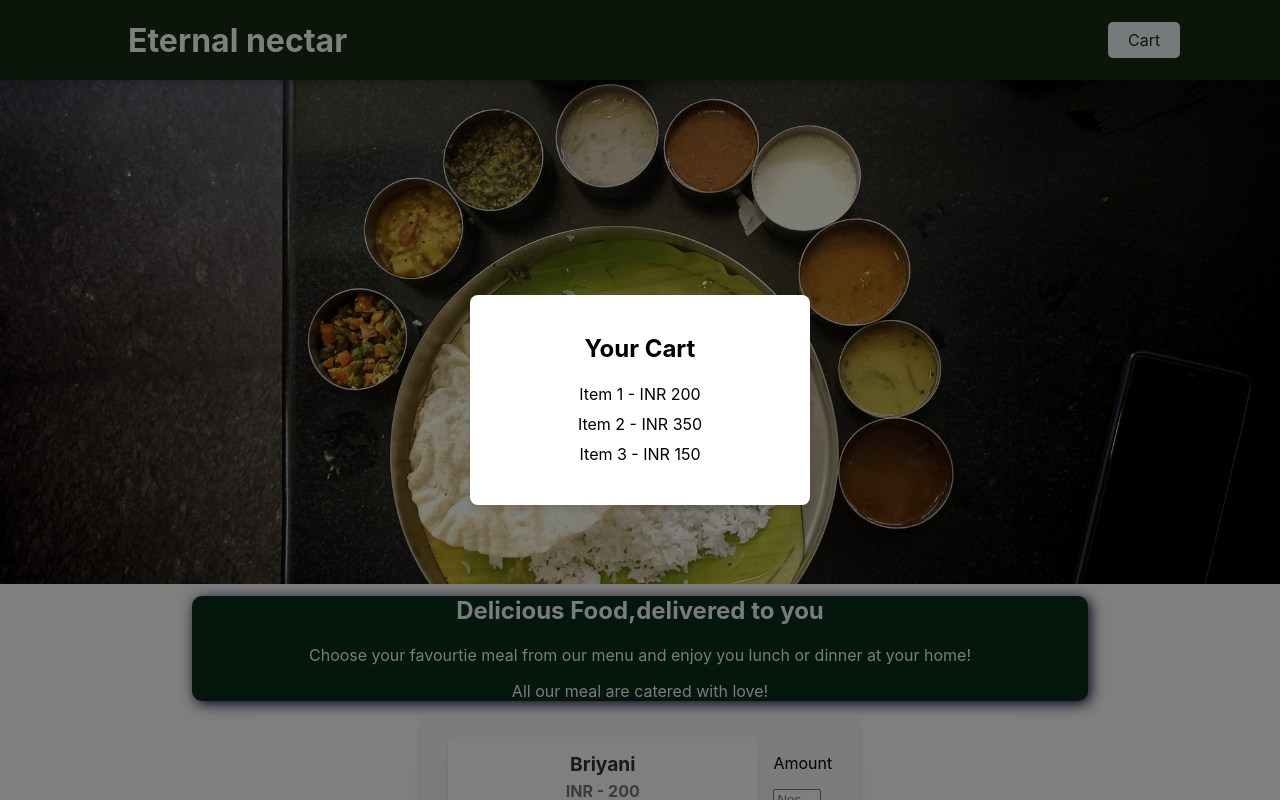
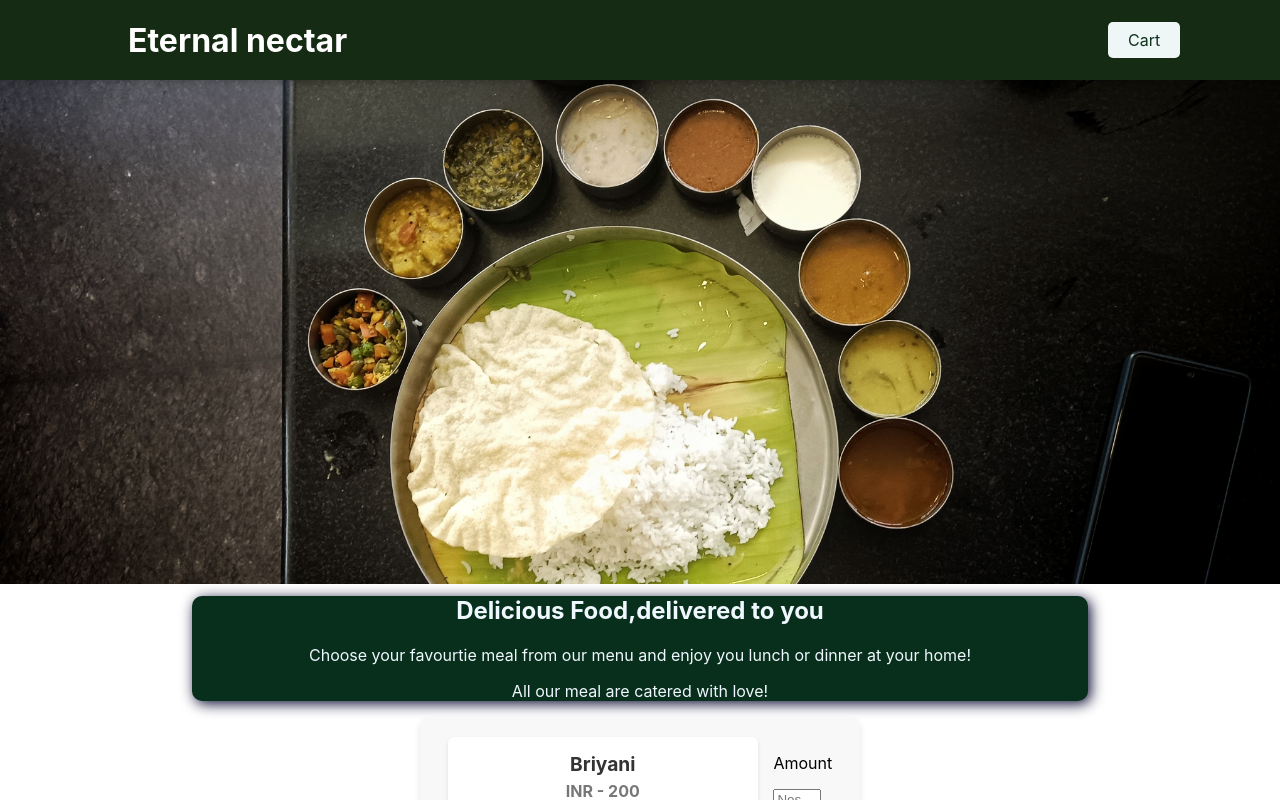
Before and after one commit to sabareesanrajkumar/restaurant-website, a React (Create React App) app in the folder restaurant-website/: page / in a window 1280 px wide. Shown: the top 800 px of the page. Built offline with nearby package versions, Linux system fonts and the light colour scheme.

Commit message:
using event emitter for efficiency

```diff
--- a/restaurant-website/src/App.js
+++ b/restaurant-website/src/App.js
@@ -9,9 +9,9 @@ function App() {
   return (
     <div className="App">
       <Header />
+      <Cart />
       <Meals />
       <Menu />
-      <Cart />
     </div>
   );
 }
--- a/restaurant-website/src/components/Cart/Cart.css
+++ b/restaurant-website/src/components/Cart/Cart.css
@@ -8,7 +8,7 @@
     display: flex;
     justify-content: center;
     align-items: center;
-    z-index: 1000;
+    z-index: 5;
   }
 
   .cart-modal {
@@ -17,6 +17,7 @@
     border-radius: 8px;
     box-shadow: 0 4px 6px rgba(0, 0, 0, 0.1);
     width: 300px;
+    height: 350px;
     text-align: center;
   }
 
@@ -49,7 +50,11 @@
   }
 
   .cart-actions button:first-child {
-    background: #ccc;
+    background: #fcfcfc;
+  }
+
+  .cart-actions button:first-child:hover {
+    background: #5e5d5d;
   }
 
   .cart-actions button:last-child {
@@ -57,13 +62,6 @@
     color: white;
   }
 
-  .cart-icon {
-    padding: 10px 15px;
-    font-size: 1rem;
-    cursor: pointer;
-    border: none;
-    background: #007bff;
-    color: white;
-    border-radius: 5px;
-    margin: 20px;
+  .cart-actions button:last-child:hover {
+    background: #12421e;
   }
--- a/restaurant-website/src/components/Cart/Cart.jsx
+++ b/restaurant-website/src/components/Cart/Cart.jsx
@@ -1,8 +1,22 @@
-import React, { useState } from 'react';
+import React, { useState, useEffect } from 'react';
 import ReactDOM from 'react-dom';
 import './Cart.css';
+import eventEmitter from '../EventEmitter/EventEmitter';
 
 const Cart = () => {
+  const [isOpen, setIsOpen] = useState(false);
+
+  useEffect(() => {
+    const toggleCart = () => setIsOpen((prev) => !prev);
+    eventEmitter.on('toggleCart', toggleCart);
+
+    return () => {
+      eventEmitter.off('toggleCart', toggleCart);
+    };
+  }, []);
+
+  if (!isOpen) return null;
+
   return ReactDOM.createPortal(
     <div className="cart-overlay">
       <div className="cart-modal">
@@ -13,7 +27,7 @@ const Cart = () => {
           <li>Item 3 - INR 150</li>
         </ul>
         <div className="cart-actions">
-          <button>Close</button>
+          <button onClick={() => eventEmitter.emit('toggleCart')}>Close</button>
           <button>Order</button>
         </div>
       </div>
--- /dev/null
+++ b/restaurant-website/src/components/EventEmitter/EventEmitter.js
@@ -0,0 +1,5 @@
+import EventEmitter from 'events';
+
+const eventEmitter = new EventEmitter();
+
+export default eventEmitter;
--- a/restaurant-website/src/components/layout/Header/Header.css
+++ b/restaurant-website/src/components/layout/Header/Header.css
@@ -28,18 +28,18 @@
   }
 
 
-button{
+.header-cart-button{
   all:unset;
   position: absolute;
   margin-left: 980px;
-  z-index: 10;
+  z-index: 200002;
   background-color: rgb(239, 246, 246);
   color:rgb(15, 48, 28);
   padding:8px 20px;
   border-radius:5px;
 }
 
-button:hover{
+.header-cart-button:hover{
   background-color: rgb(121, 124, 124);
   color:rgb(255, 255, 255);
 }
--- a/restaurant-website/src/components/layout/Header/HeaderCartButton.jsx
+++ b/restaurant-website/src/components/layout/Header/HeaderCartButton.jsx
@@ -1,10 +1,15 @@
 import React, { useState } from 'react';
+import eventEmitter from '../../EventEmitter/EventEmitter';
 
 const HeaderCartButton = () => {
-  const [isCartOpen, setIsCartOpen] = useState(false);
+  const openCart = () => {
+    eventEmitter.emit('toggleCart');
+  };
   return (
     <>
-      <button onClick={() => setIsCartOpen(true)}>Cart</button>
+      <button className="header-cart-button" onClick={openCart}>
+        Cart
+      </button>
     </>
   );
 };
```
Also changed, not shown: 1 other file (tests, documents, lock files or other folders).
